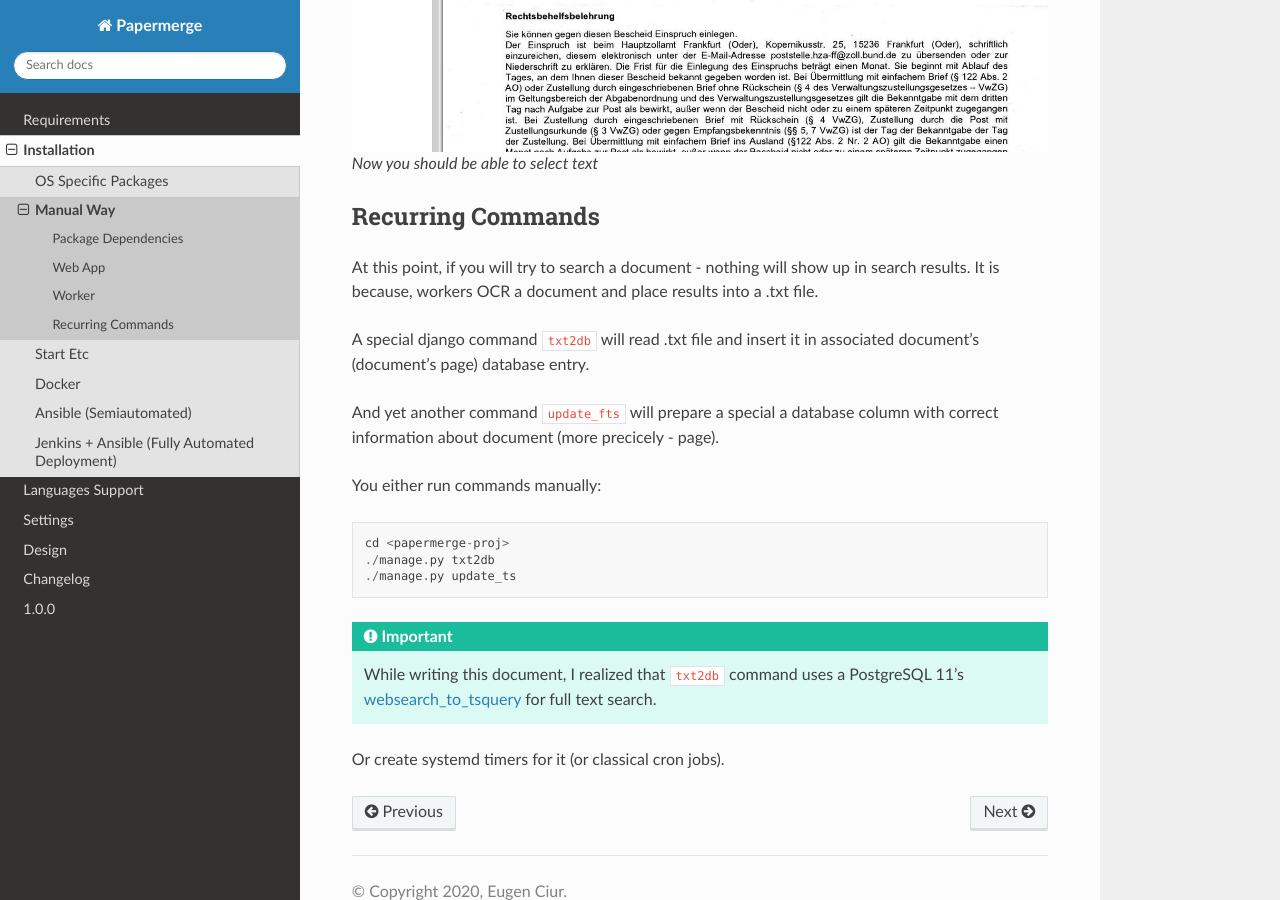
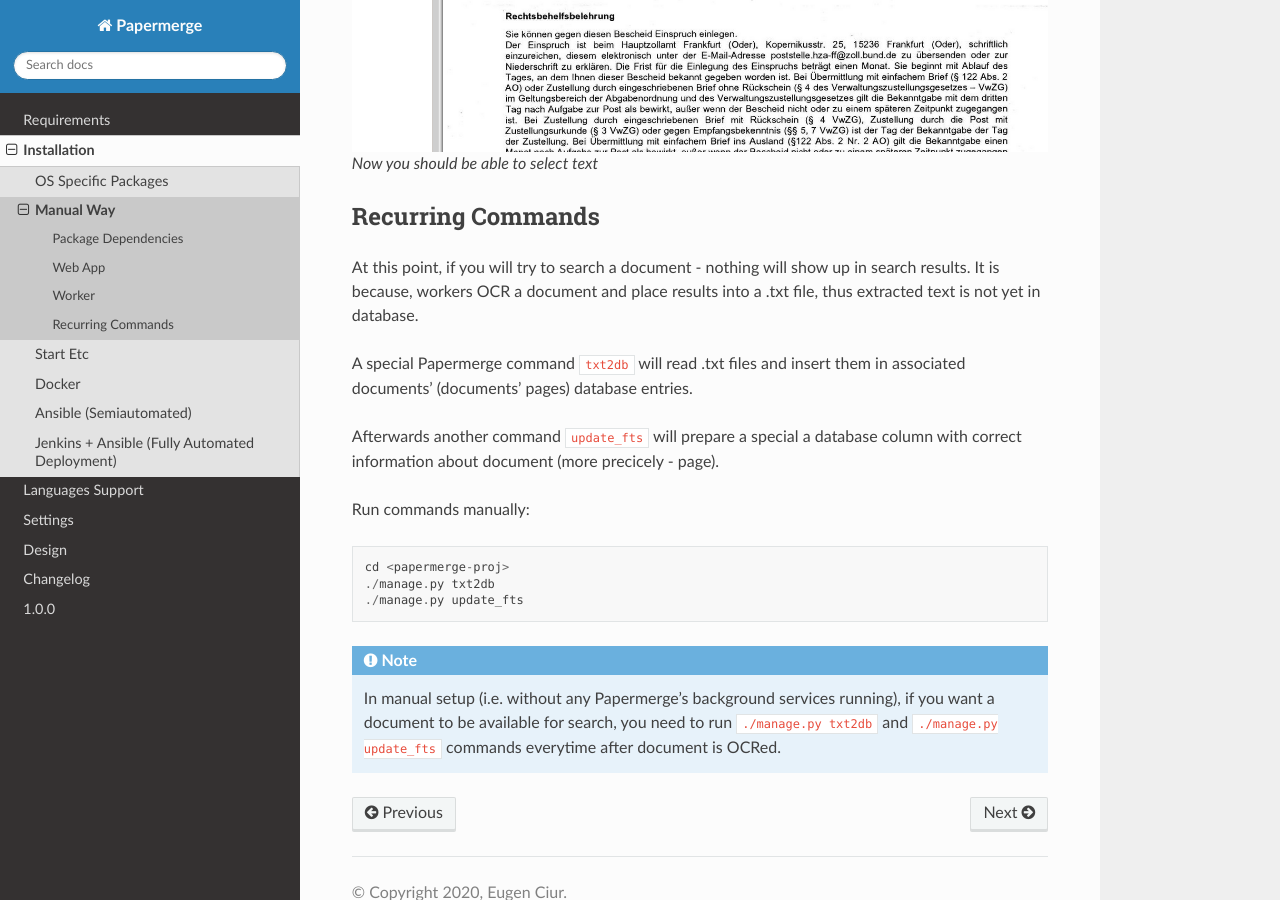
Before and after one commit to ciur/papermerge, a Sphinx documentation site: the page built from docs/source/installation/manual_way.rst, in a window 1280 px wide and 900 px high, scrolled down 4909 px. Built offline with Sphinx 7.4.7 and the Read the Docs theme 2.0.0, drawn with Linux system fonts in a browser that asks for light colours.

Commit message:
Documentation updated.

```diff
--- a/docs/source/installation/manual_way.rst
+++ b/docs/source/installation/manual_way.rst
@@ -173,26 +173,24 @@
 ====================
 
 At this point, if you will try to search a document - nothing will show up in search
-results. It is because, workers OCR a document and place results into a .txt file.
+results. It is because, workers OCR a document and place results into a .txt file, thus
+extracted text is not yet in database.
 
-A special django command ``txt2db`` will read .txt file and insert it
-in associated document's (document's page) database entry.
+A special Papermerge command ``txt2db`` will read .txt files and insert them
+in associated documents' (documents' pages) database entries.
 
-And yet another command ``update_fts`` will prepare a special a database column
+Afterwards another command ``update_fts`` will prepare a special a database column
 with correct information about document (more precicely - page).
 
-You either run commands manually::
+Run commands manually::
 
     cd <papermerge-proj>
     ./manage.py txt2db
-    ./manage.py update_ts
-
-.. important::
-
-    While writing this document, I realized that ``txt2db`` command uses
-    a PostgreSQL 11's `websearch_to_tsquery <https://www.postgresql.org/docs/current/textsearch-controls.html>`_
-    for full text search.
+    ./manage.py update_fts
 
 
+.. note::
 
-Or create systemd timers for it (or classical cron jobs).
+    In manual setup (i.e. without any Papermerge's background services running),
+    if you want a document to be available for search, you need to run ``./manage.py txt2db``
+    and ``./manage.py update_fts`` commands everytime after document is OCRed.
```
